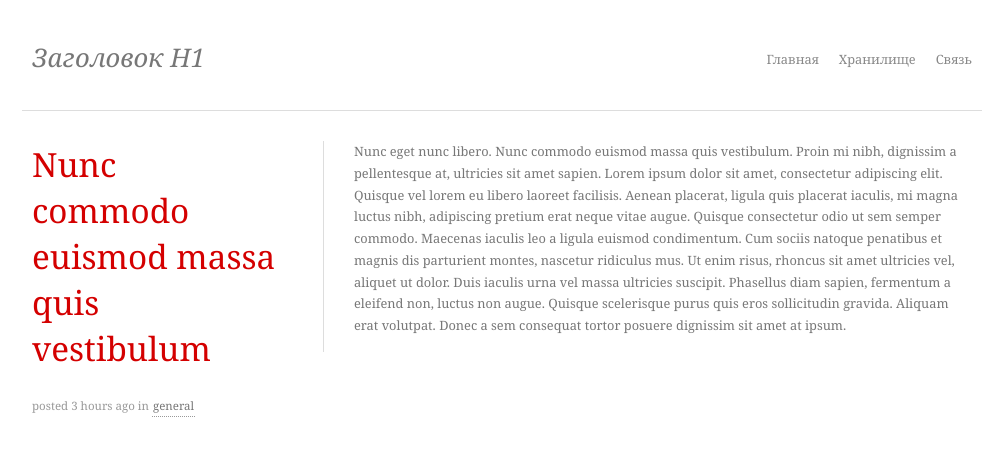
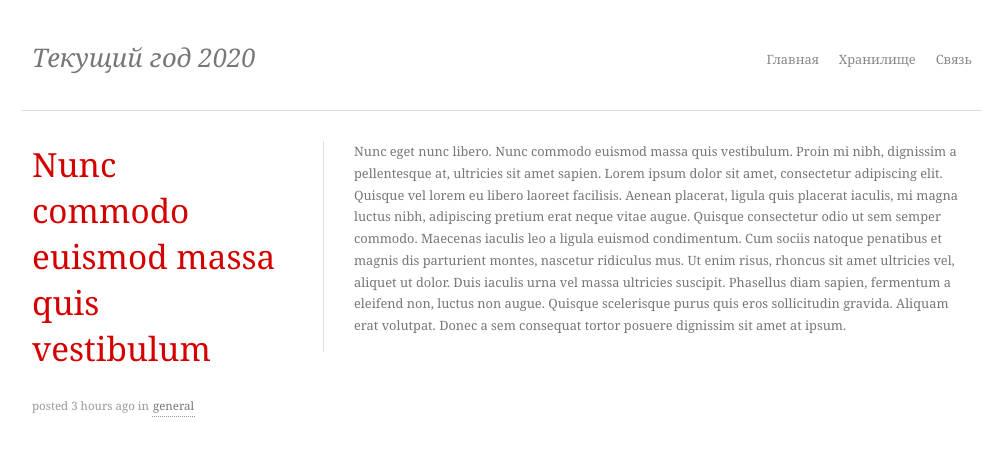
Before and after one commit to dlbxqp/geekBrains-php1, a PHP site: page /index.phtml in a window 1280 px wide. Shown: the top 461 px of the page, without its empty margins (138-1140 px from the left). Run offline with PHP 8.4, Linux system fonts and the light colour scheme; data that the repository does not hold is empty.

Commit message:
lesson1: добавление date(Y) в четвёртое задание

```diff
--- a/php1/lesson1/index.phtml
+++ b/php1/lesson1/index.phtml
@@ -1,6 +1,6 @@
 <?php
 $_title = 'Главная страница < ' . $_SERVER['HTTP_HOST'];
-$_h1 = 'Заголовок H1';
+$_h1 = 'Текущий год ' . date('Y');
 
 $_aMenu = Array(
  Array('home', 'Главная'),
```
